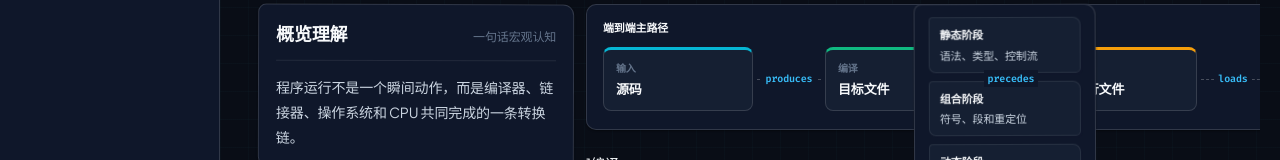
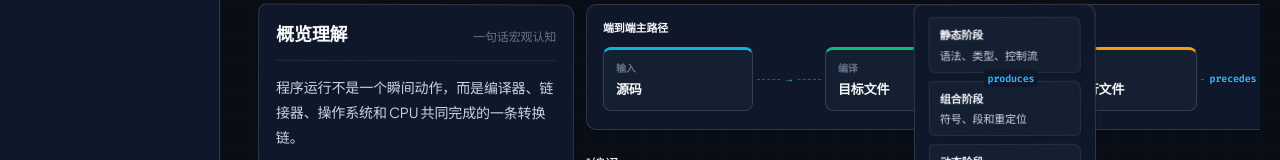
Before and after one commit to wurenrumian/concept-atlas, a React (Vite) app: page / in a window 1280 px wide. Shown: the part 385-545 px from the top of the page. Built offline with nearby package versions, Linux system fonts and the light colour scheme.

Commit message:
fix: harden relation path rendering

```diff
--- a/src/components/MDXComponents.jsx
+++ b/src/components/MDXComponents.jsx
@@ -338,19 +338,20 @@ export function RelationMap({ title = '关系速览', items = [], children, widt
 RelationMap.displayName = 'RelationMap';
 
 export function RelationPath({ title = '关系链', steps = [], children }) {
+  const safeSteps = Array.isArray(steps) ? steps.filter(Boolean) : [];
   return (
     <div className="semantic-relation-path">
       {title && <div className="semantic-widget-head"><span>{title}</span><code>PATH</code></div>}
-      {steps.length > 0 ? (
+      {safeSteps.length > 0 ? (
         <div className="relation-path-steps">
-          {steps.map((step, index) => (
+          {safeSteps.map((step, index) => (
             <React.Fragment key={index}>
               <div className={`relation-path-node tone-${step.tone || 'info'}`}>
                 <span className="relation-path-kicker">{step.level || `0${index + 1}`}</span>
                 <strong>{step.node || step.title}</strong>
                 {step.note && <small>{step.note}</small>}
               </div>
-              {index < steps.length - 1 && <div className="relation-path-edge"><span>{steps[index + 1].relation || '→'}</span></div>}
+              {index < safeSteps.length - 1 && <div className="relation-path-edge"><span>{safeSteps[index].relation || '→'}</span></div>}
             </React.Fragment>
           ))}
         </div>
```
Also changed, not shown: 1 other file (tests, documents, lock files or other folders).
